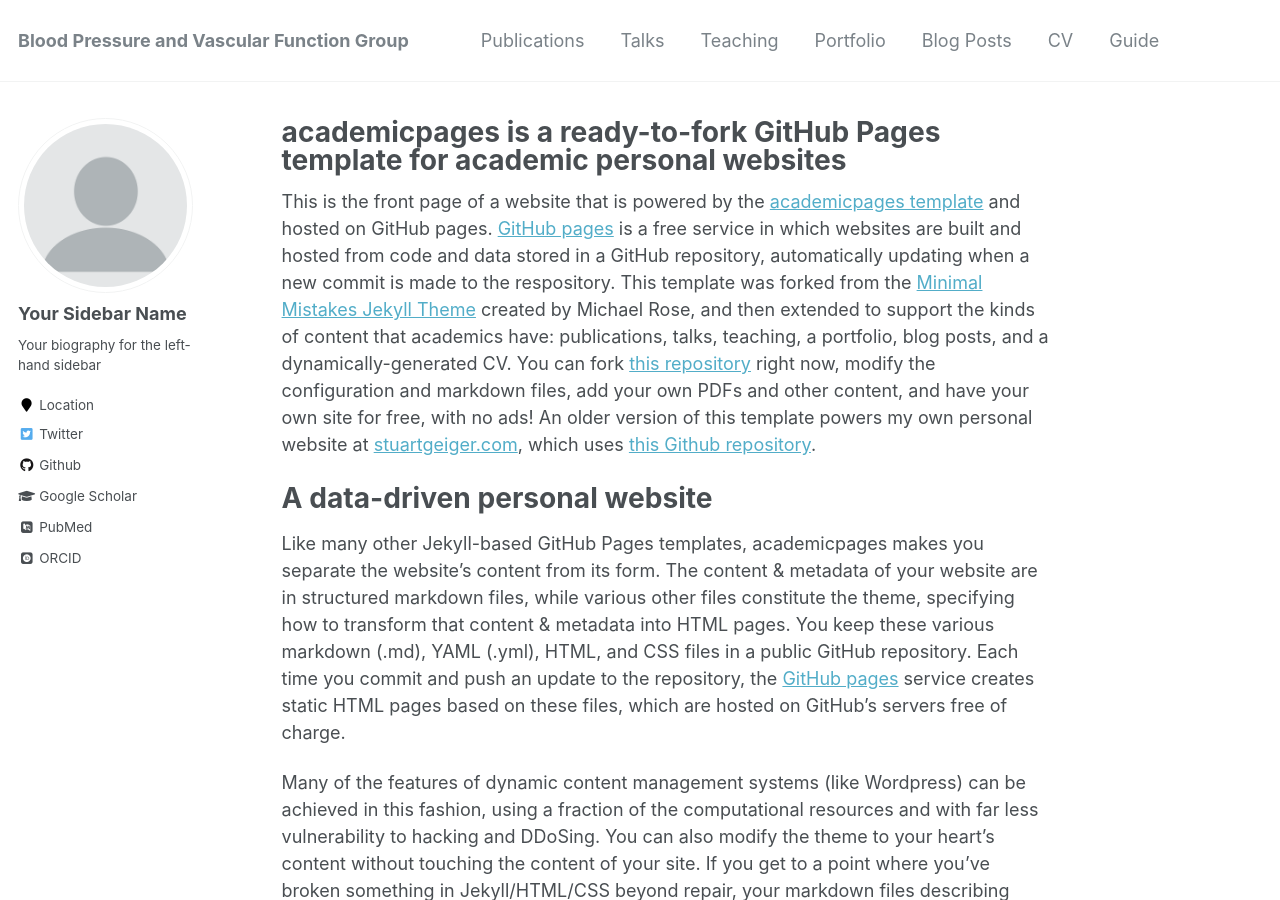
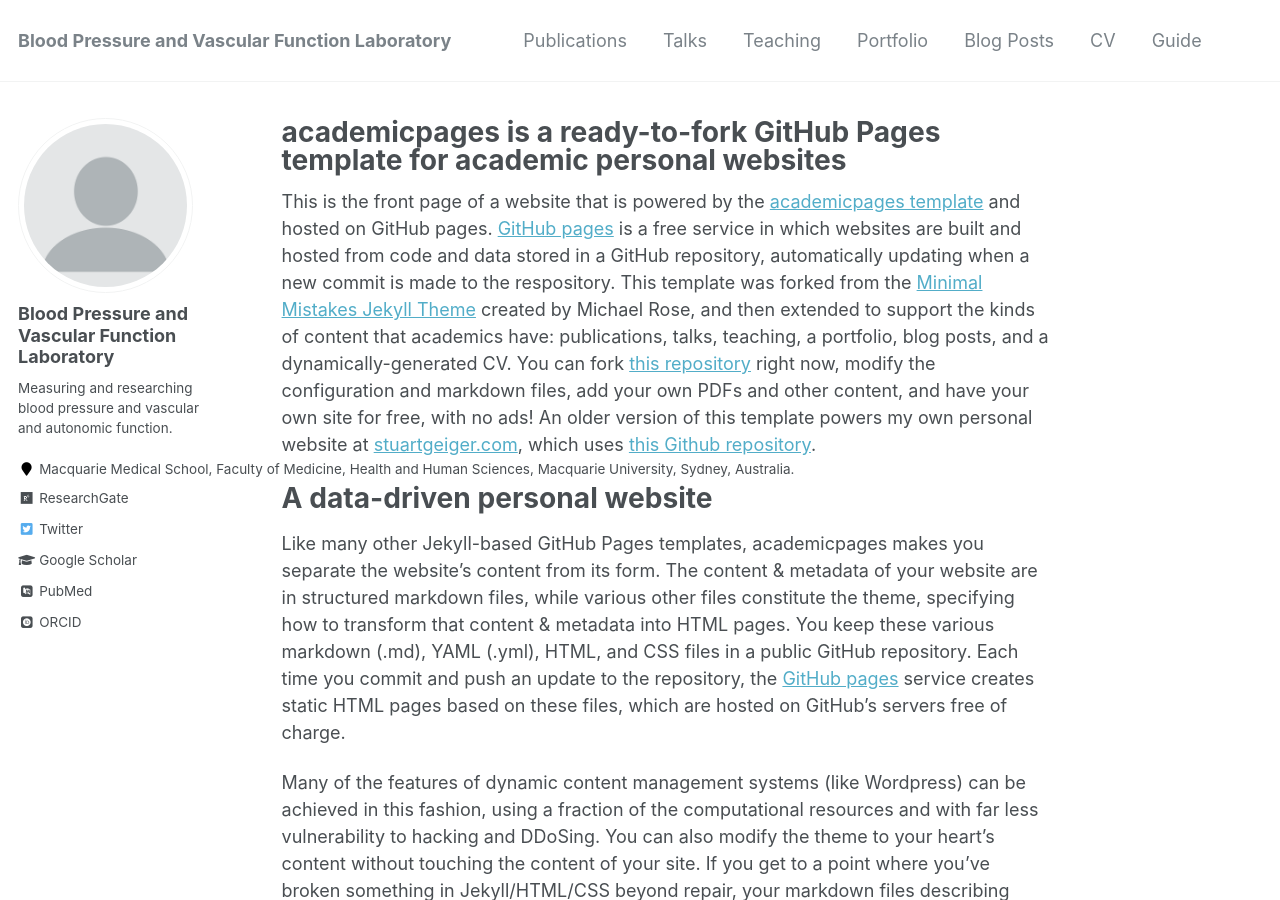
Before and after one commit to bpaflab/bpaflab.github.io, a Jekyll site: the page built from _pages/about.md, in a window 1280 px wide and 900 px high. Built offline with Jekyll 4.4.1, drawn with Linux system fonts in a browser that asks for light colours; some web fonts are replaced.

Commit message:
Update _config.yml
Starting updating information particular to BPVF Laboratory.

```diff
--- a/_config.yml
+++ b/_config.yml
@@ -7,7 +7,7 @@
 
 # Site Settings
 locale                   : "en-US"
-title                    : "Blood Pressure and Vascular Function Group"
+title                    : "Blood Pressure and Vascular Function Laboratory"
 title_separator          : "-"
 name                     : &name "Dr Mark Butlin"
 description              : &description "personal description"
@@ -73,22 +73,22 @@
 
 # Analytics
 analytics:
-  provider               :  "google-universal" # false (default), "google", "google-universal", "custom"
+  provider               :  "false" # false (default), "google", "google-universal", "custom"
   google:
     tracking_id          :
 
 
 # Site Author
 author:
-  name             : "Your Sidebar Name"
+  name             : "Blood Pressure and Vascular Function Laboratory"
   avatar           : "profile.png"
-  bio              : "Your biography for the left-hand sidebar"
-  location         : "Location"
+  bio              : "Measuring and researching blood pressure and vascular and autonomic function."
+  location         : "Macquarie Medical School, Faculty of Medicine, Health and Human Sciences, Macquarie University, Sydney, Australia."
   employer         :
-  pubmed           : "https://www.ncbi.nlm.nih.gov/pubmed/?term=john+snow"
+  pubmed           : "https://pubmed.ncbi.nlm.nih.gov/?term=Butlin+M&cauthor_id=29587990"
   googlescholar    : "http://yourfullgooglescholarurl.com"
   email            :
-  researchgate     :  # example: "https://www.researchgate.net/profile/yourprofile"
+  researchgate     :  "https://www.researchgate.net/profile/Mark_Butlin"
   uri              :
   bitbucket        :
   codepen          :
@@ -96,14 +96,14 @@
   flickr           :
   facebook         :
   foursquare       :
-  github           : "academicpages"
+  github           :
   google_plus      :
   keybase          :
   instagram        :
   impactstory      : #"https://profiles.impactstory.org/u/xxxx-xxxx-xxxx-xxxx"
   lastfm           :
   linkedin         :
-  orcid            : "http://orcid.org/yourorcidurl"
+  orcid            : "https://orcid.org/0000-0002-2746-4222"
   pinterest        :
   soundcloud       :
   stackoverflow    : # http://stackoverflow.com/users/123456/username
```
